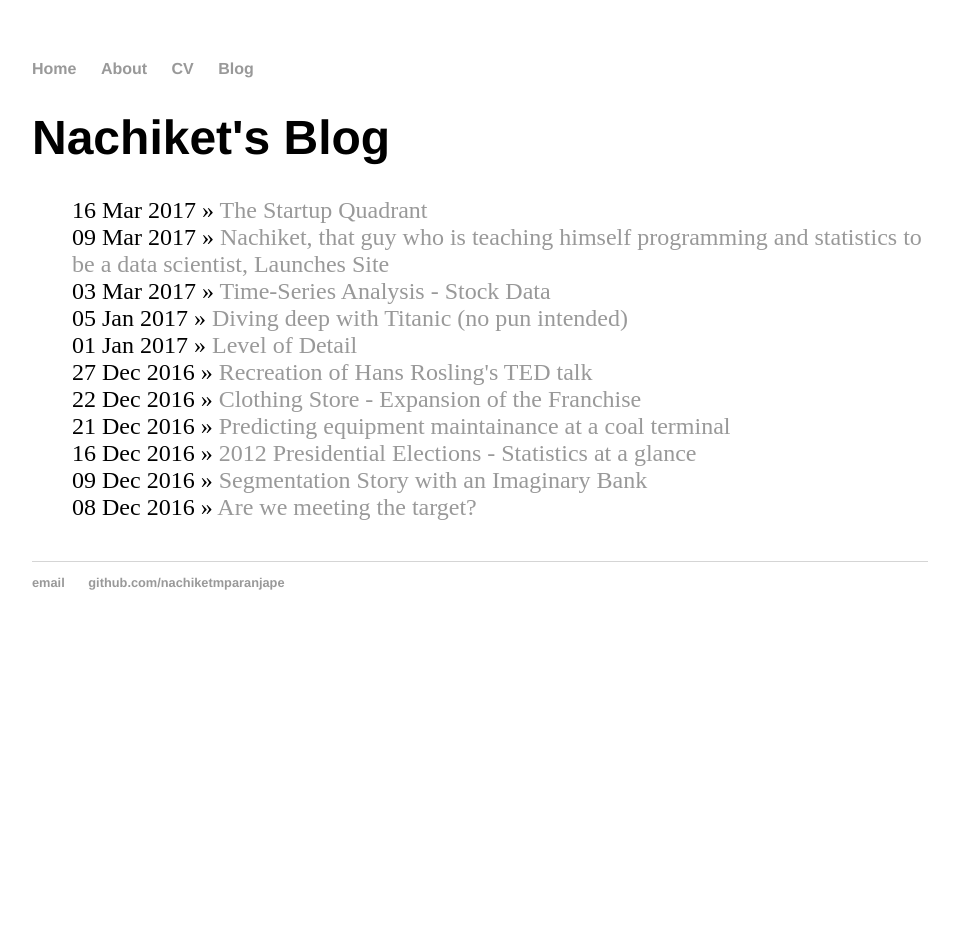
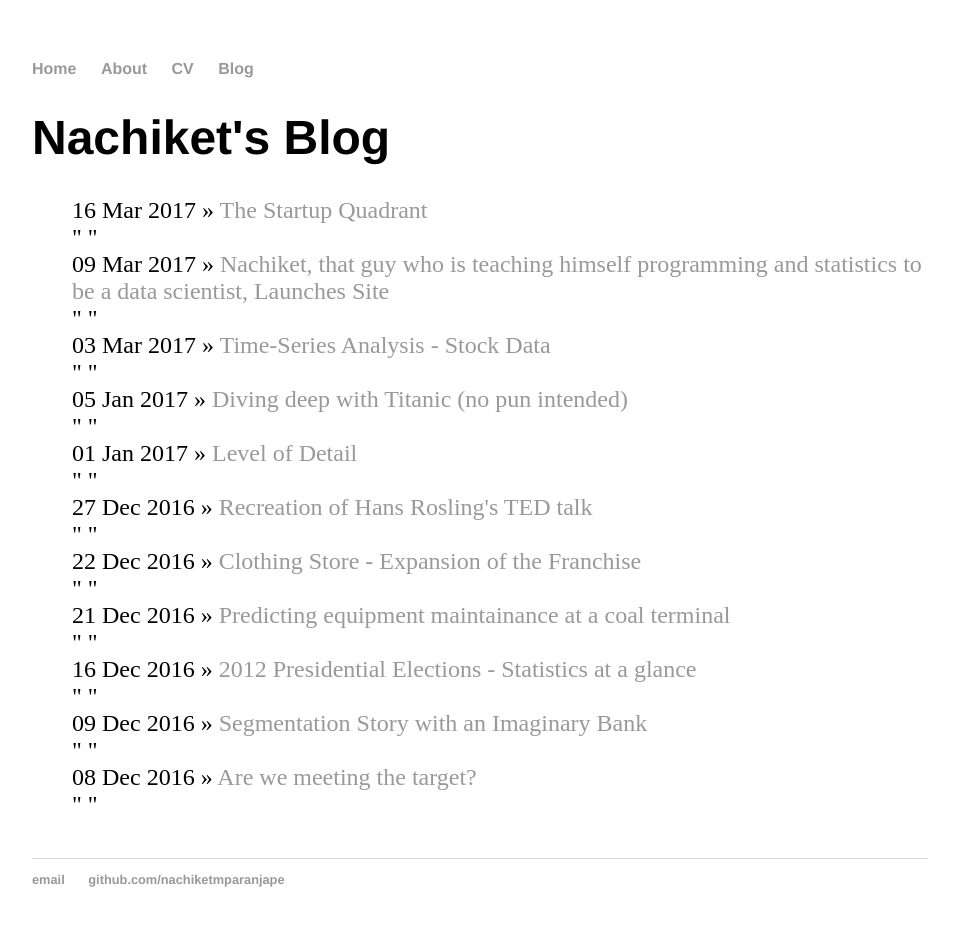
Before and after one commit to nachiketmparanjape2/nachiketmparanjape2.github.io, a Jekyll site: the page built from blog/index.html, in a window 1280 px wide. Shown: the whole page, without its empty margins (160-1119 px from the left). Built offline with Jekyll 4.4.1, drawn with Linux system fonts in a browser that asks for light colours; before the commit the page ends 900 px from its top, so only the background shows below that.

Commit message:
Update index.html

```diff
--- a/blog/index.html
+++ b/blog/index.html
@@ -7,5 +7,6 @@ title: Nachiket's Blog
 
 	{% for post in site.posts %}
 		<li><span>{{ post.date | date_to_string }}</span> » <a href="{{ post.url }}" title="{{ post.title }}">{{ post.title }}</a></li>
+		<li> " " </li>
 	{% endfor %}
 </ul>
```
